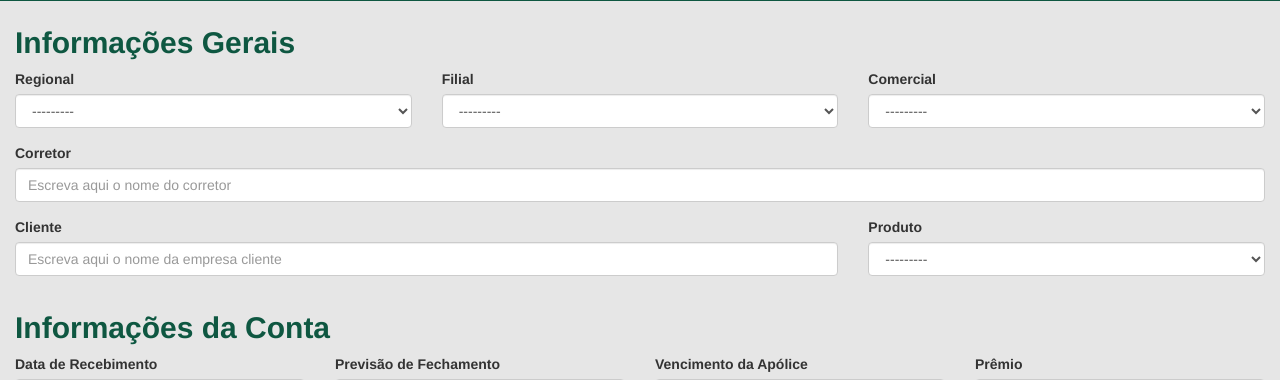
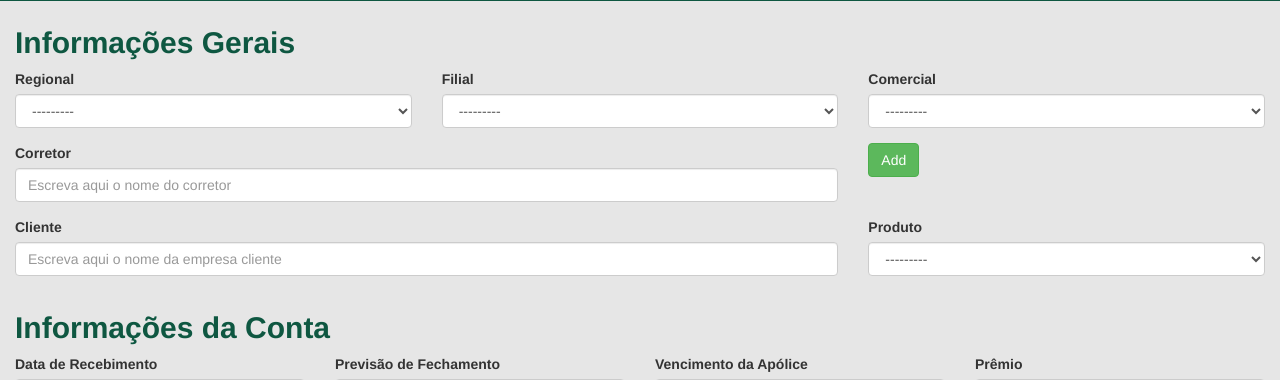
Before and after one commit to nicolasmelo1/berkley, a Django app: page /home/ in a window 1280 px wide. Shown: the part 99-479 px from the top of the page. Run offline with Django 3.2, Linux system fonts and the light colour scheme; data comes from the database, SQL or seed files in the repository; both versions use the stored data as it was after the commit; some libraries are stand-ins or nearby versions.

Commit message:
Atualização na pagina de formulário

```diff
--- a/home/forms.py
+++ b/home/forms.py
@@ -114,6 +114,15 @@ class PipelineComercial(forms.ModelForm):
             'id': 'motivo_perda'
         }
     ))
+    comentario_perda = forms.CharField(required=False,max_length=200, widget=forms.Textarea(
+        attrs={
+            'class': 'form-control',
+            'id': 'comentario_perda',
+            'rows': '1',
+            'placeholder': 'Comente brevemente o motivo da perda',
+            'style': 'resize: none'
+        }
+    ))
     historico_1 = forms.CharField(required=False,max_length=3000, widget=forms.Textarea(
         attrs={
             'class': 'form-control',
--- a/home/models.py
+++ b/home/models.py
@@ -53,6 +53,11 @@ class Congenere(models.Model):
     def __str__(self):
         return self.congenere
 
+class Detalhe(models.Model):
+    comentario_perda = models.CharField(max_length=300)
+    def __str__(self):
+        return self.comentario_perda
+
 class Protocolos(models.Model):
     regional = models.ForeignKey(Regional, on_delete=models.CASCADE)
     filial = models.ForeignKey(Filial, on_delete=models.CASCADE)
--- a/templates/home/includes/home_include_form.html
+++ b/templates/home/includes/home_include_form.html
@@ -32,7 +32,7 @@
                             </div>
                         </div>
                     </div>
-                    <div class="col-sm-12">
+                    <div class="col-sm-8">
                         <div class="form-group">
                             <label for="">Corretor</label>
                             <div>
@@ -40,7 +40,9 @@
                             </div>
                         </div>
                     </div>
-
+                    <div class="col-sm-4">
+                        <div><button id="button" onclick="" class="btn btn-success">Add</button></div>
+                    </div>
                     <div class="col-sm-8">
                         <div class="form-group">
                             <label for="">Cliente</label>
@@ -194,7 +196,7 @@
                         <div class="form-group">
                             <label for="" style="color: #a41515">Detalhe da Perda</label>
                             <div>
-                                {{ form.motivo_perda }}
+                                {{ form.comentario_perda }}
                             </div>
                         </div>
                     </div>
```
Also changed, not shown: db.sqlite3.
